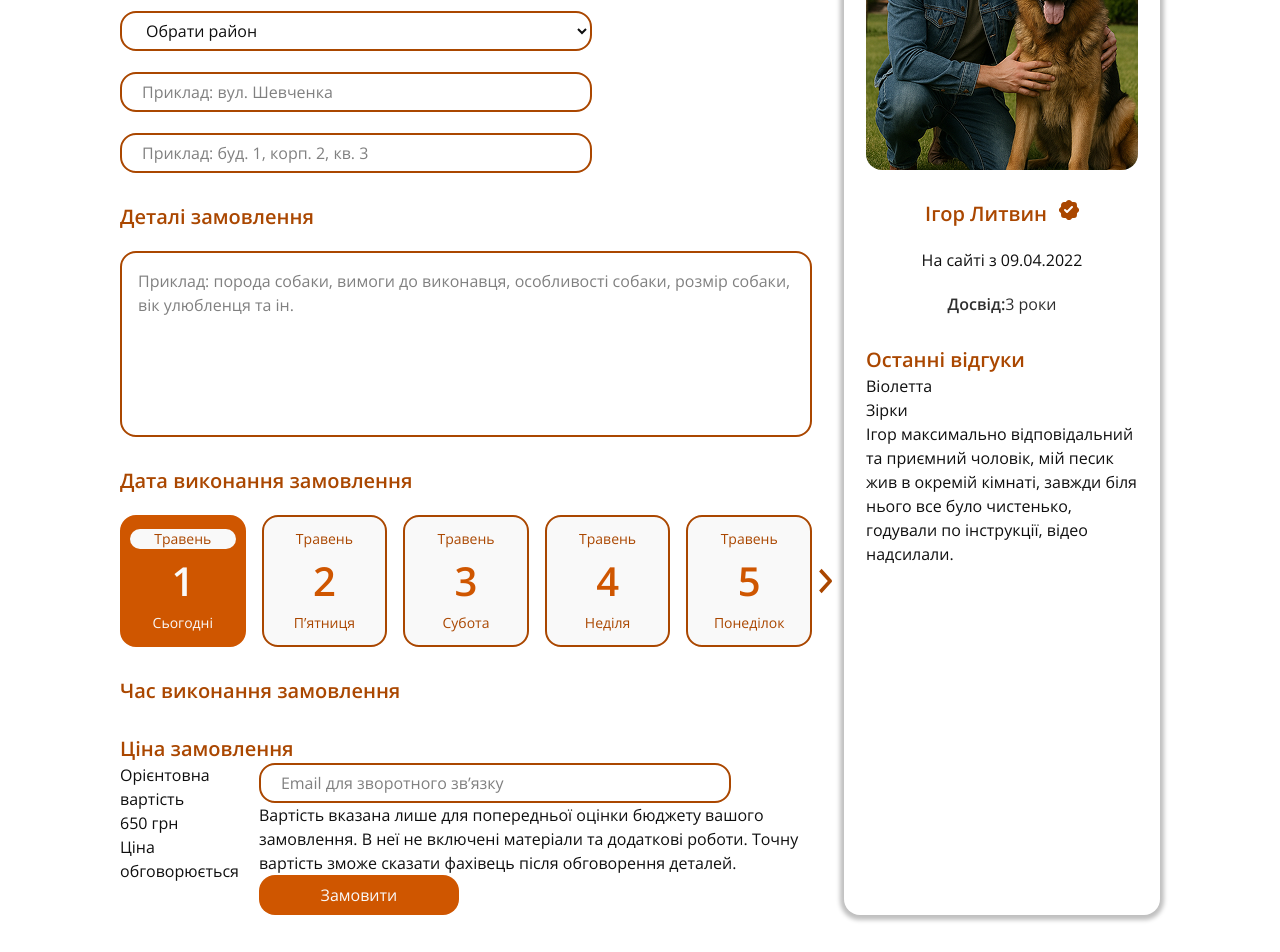
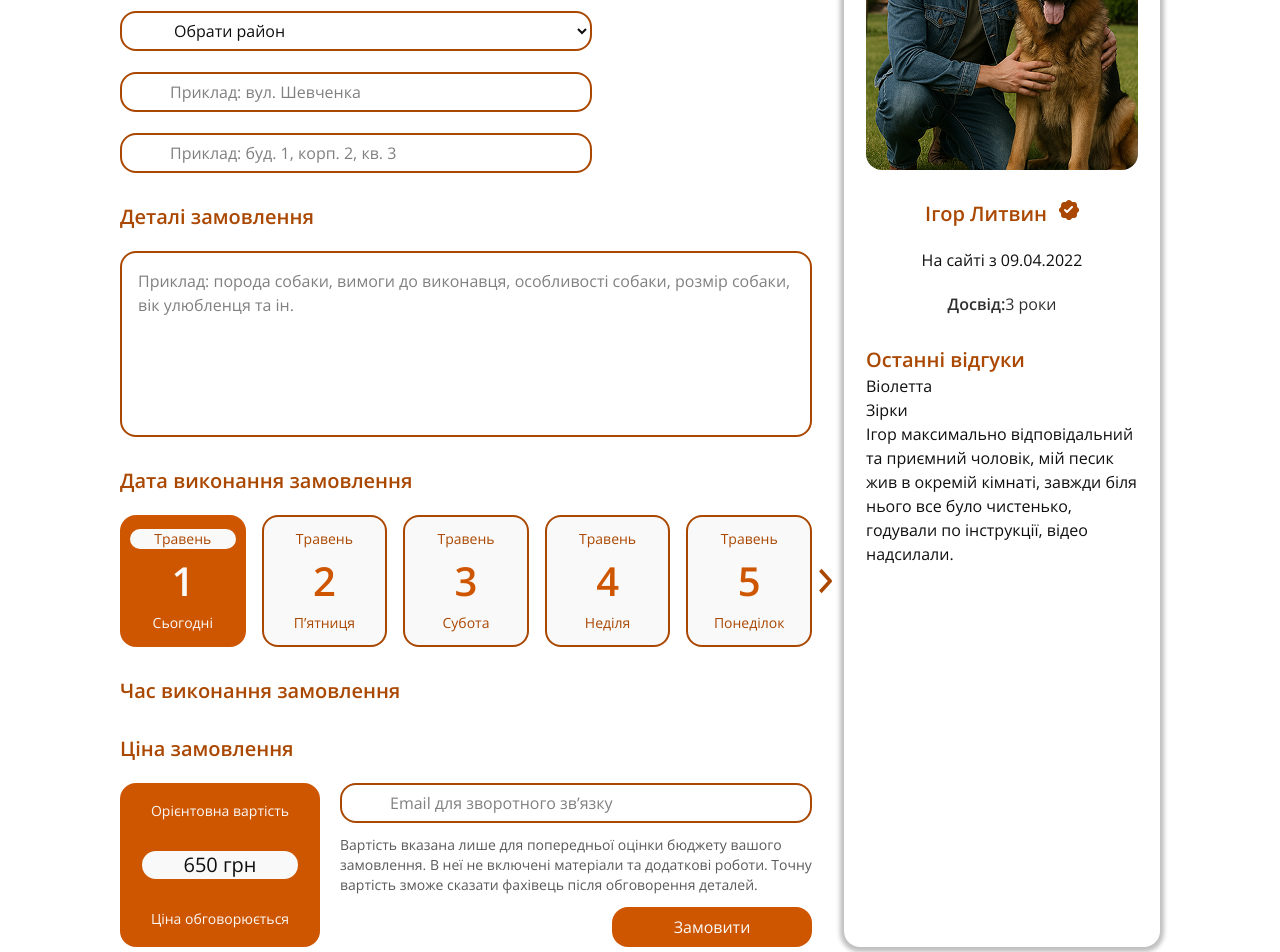
Before and after one commit to teamMarketP/frontend, a React (Vite) app: page /specialists/1/booking in a window 1280 px wide. Shown: the part 400-1352 px from the top of the page. Built offline with nearby package versions, Linux system fonts and the light colour scheme.

Commit message:
style(PT-51): update BookingPrice styles

```diff
--- a/src/components/BookingForm/Booking/BookingCategory .tsx
+++ b/src/components/BookingForm/Booking/BookingCategory .tsx
@@ -20,7 +20,7 @@ const BookingCategory: React.FC<BookingLocationState> = ({
         <select
           name="service"
           id="service"
-          className="input-base xl:w-[472px] "
+          className="input-base pl-12 xl:w-[472px] "
         >
           <option value="">Обрати послугу</option>
           <option value="Грумінг">Грумінг</option>
--- a/src/components/BookingForm/Booking/BookingLocation.tsx
+++ b/src/components/BookingForm/Booking/BookingLocation.tsx
@@ -25,7 +25,7 @@ const BookingLocation = ({
         Місце виконання замовлення
       </h4>
       {selectedLocationOption === 'specialist' ? (
-        <div className="flex items-center input-base xl:w-[472px]  text-fire select-none cursor-not-allowed">
+        <div className="flex items-center input-base pl-12 xl:w-[472px]  text-fire select-none cursor-not-allowed">
           Київ / Святошинський р-н
         </div>
       ) : (
@@ -33,14 +33,14 @@ const BookingLocation = ({
           <input
             type="text"
             defaultValue="Київ"
-            className="input-base xl:w-[472px] cursor-not-allowed placeholder:text-fire text-fire select-none pointer-events-none"
+            className="input-base pl-12 xl:w-[472px] cursor-not-allowed placeholder:text-fire text-fire select-none pointer-events-none"
             readOnly
             tabIndex={-1}
           />
           <select
             name="district"
             id="district"
-            className="input-base xl:w-[472px] "
+            className="input-base pl-12 xl:w-[472px] "
           >
             <option value="">Обрати район</option>
             {sortedDistricts.map((district, index) => (
@@ -53,13 +53,13 @@ const BookingLocation = ({
           <input
             type="text"
             placeholder="Приклад: вул. Шевченка"
-            className="input-base xl:w-[472px] "
+            className="input-base pl-12 xl:w-[472px] "
           />
 
           <input
             type="text"
             placeholder="Приклад: буд. 1, корп. 2, кв. 3"
-            className="input-base xl:w-[472px] "
+            className="input-base pl-12 xl:w-[472px] "
           />
         </div>
       )}
--- a/src/components/BookingForm/Booking/BookingPrice.tsx
+++ b/src/components/BookingForm/Booking/BookingPrice.tsx
@@ -3,25 +3,30 @@ import Button from '@/components/Ui/Button/Button';
 const BookingPrice = () => {
   return (
     <div>
-      <h4 className="text-xl font-semibold text-fire">Ціна замовлення</h4>
-      <div className="flex xl:gap-5">
-        <div>
-          <p>Орієнтовна вартість</p>
-          <p>650 грн</p>
-          <p>Ціна обговорюється</p>
+      <h4 className="xl:text-xl xl:font-semibold text-fire xl:mb-5">
+        Ціна замовлення
+      </h4>
+      <div className="flex gap-5 ">
+        <div className="flex flex-col justify-between rounded-2xl min-w-[200px] text-center bg-tenn px-[22px] py-[18px]">
+          <p className="text-sm text-alabaster">Орієнтовна вартість</p>
+          <p className="text-xl text-cod-gray bg-alabaster rounded-2xl">
+            650 грн
+          </p>
+          <p className="text-sm text-alabaster">Ціна обговорюється</p>
         </div>
-        <div>
+
+        <div className="flex flex-col gap-3">
           <input
             type="text"
-            placeholder="Email для зворотного зв’язку "
-            className="input-base xl:w-[472px] "
+            placeholder="Email для зворотного зв’язку"
+            className="input-base pl-12"
           />
-          <p>
+          <p className="text-sm text-chicago-600">
             Вартість вказана лише для попередньої оцінки бюджету вашого
             замовлення. В неї не включені матеріали та додаткові роботи. Точну
             вартість зможе сказати фахівець після обговорення деталей.
           </p>
-          <Button label="Замовити" type="submit" />
+          <Button label="Замовити" type="submit" className="self-end" />
         </div>
       </div>
     </div>
--- a/src/index.css
+++ b/src/index.css
@@ -60,6 +60,7 @@
   --color-red-beech: #6d2e01;
   --color-fiery-tenn: #ce5601;
   --color-red-tenn: #bf0000;
+  --color-chicago-600: #5b5959;
   /* --color-wildSand: #f5f5f5; */
   /* --color-woodsmoke: #191919; */
   /* --color-shark: #272727; */
@@ -89,7 +90,7 @@ button:not(:disabled) {
 
 @layer components {
   .btn {
-    @apply bg-tenn text-alabaster rounded-2xl px-5 min-w-[200px] h-[40px]  transition-shadow duration-300 ease-in-out ;
+    @apply bg-tenn text-alabaster rounded-2xl px-5 min-w-[200px] h-[40px] transition-shadow duration-300 ease-in-out;
   }
 
   .btn:hover {
@@ -125,7 +126,7 @@ button:not(:disabled) {
   }
 
   .input-base {
-    @apply relative w-full border-2 border-fire rounded-2xl h-[40px] pl-5 pr-10 focus:outline-none caret-fire placeholder-gray-400 focus:placeholder-transparent focus:border-tenn;
+    @apply relative w-full border-2 border-fire rounded-2xl h-[40px] px-5 focus:outline-none caret-fire placeholder-gray-400 focus:placeholder-transparent focus:border-tenn;
   }
 
   .book-radio-btn {
```
